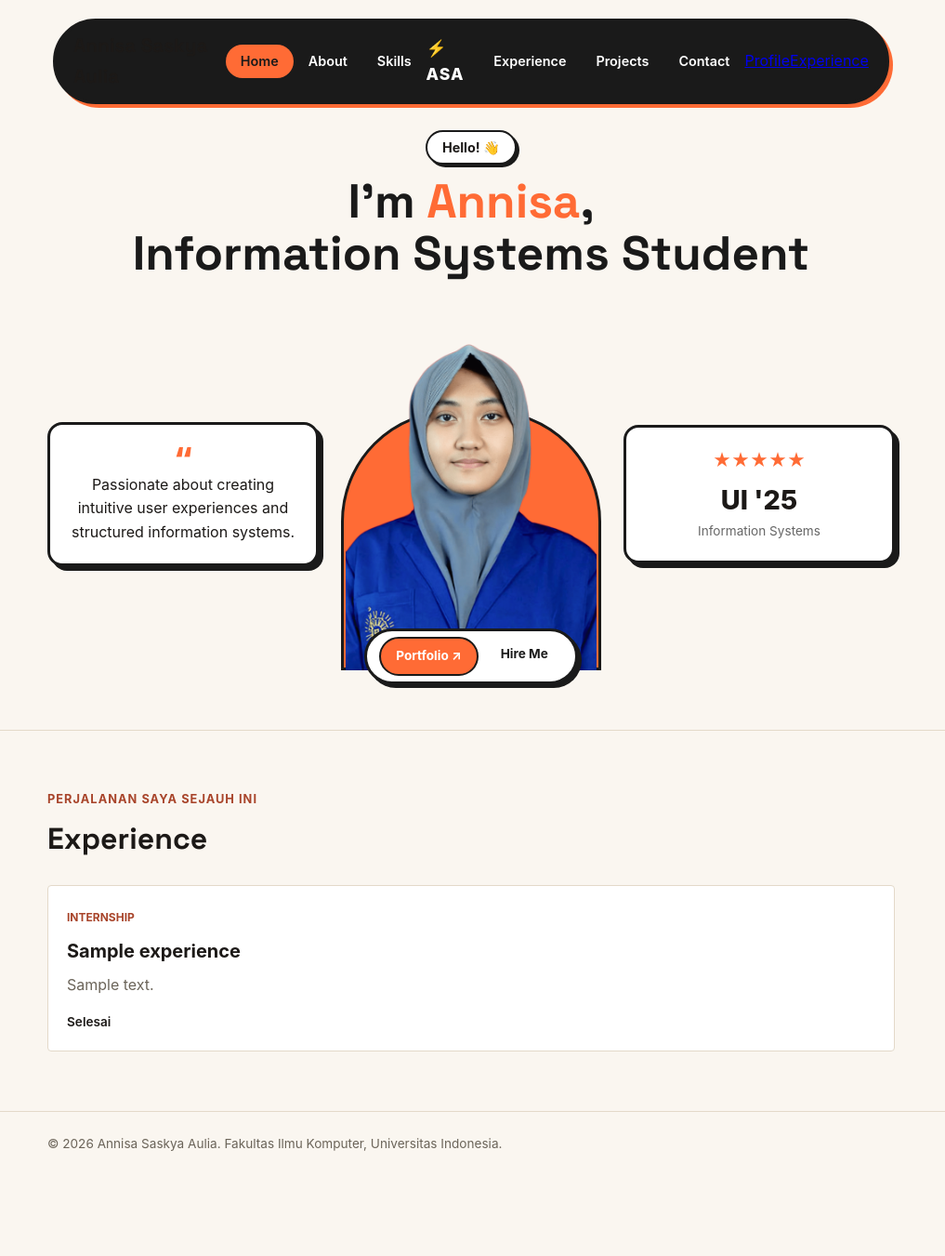
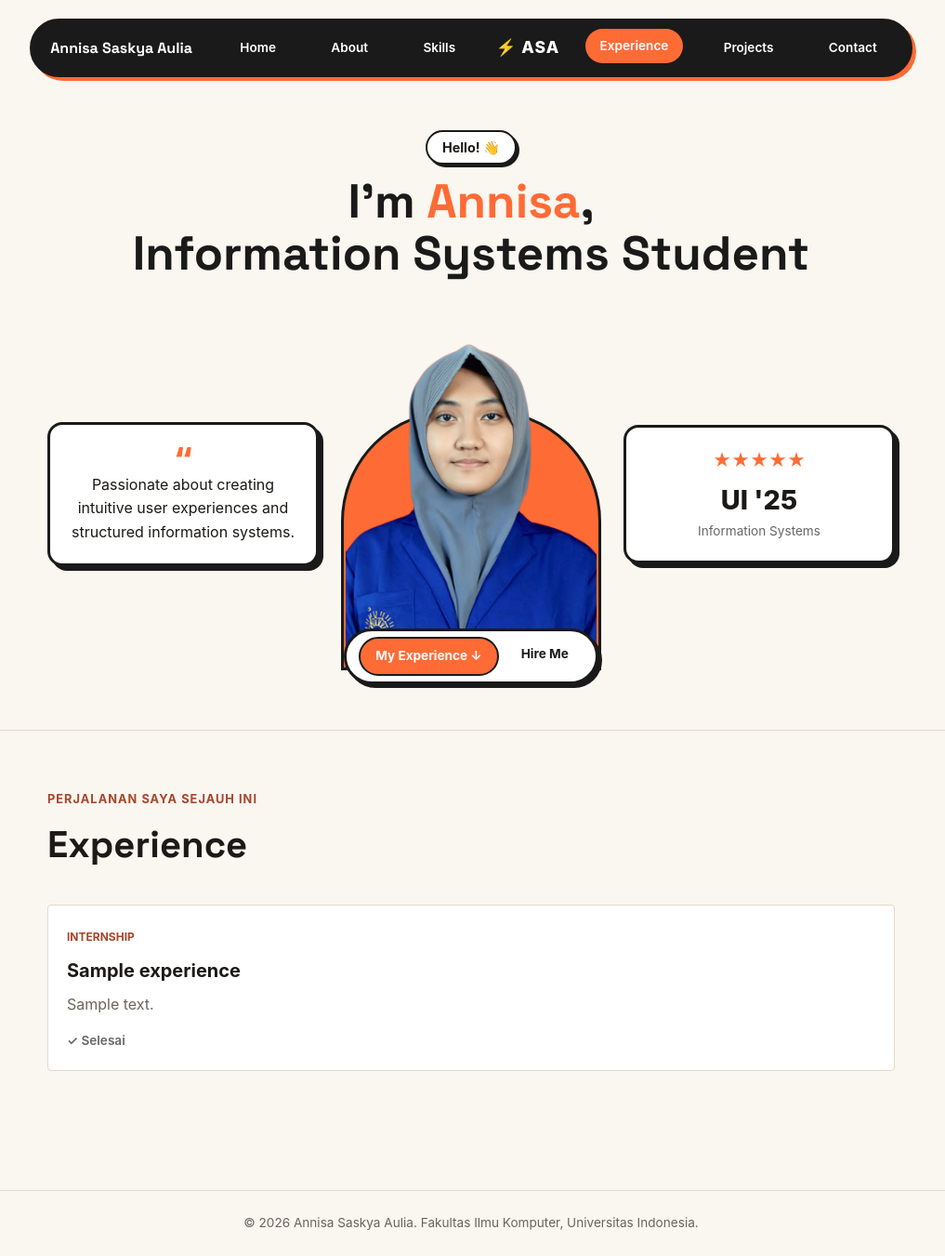
Before and after one commit to annisasaskya3-art/myportofolio, a Django app: page /experience/ in a window 1280 px wide. Shown: the whole page at 93% size, without its empty margins (133-1150 px from the left). Before the commit the page ends 1238 px from the top, so only its background shows below. Run offline with Django 5.2, Linux system fonts and the light colour scheme; tables that the repository leaves empty hold one stand-in row (values such as "Sample post").

Commit message:
fix(navbar): standardize navbar layout and animation consistency

```diff
--- a/static/css/style.css
+++ b/static/css/style.css
@@ -288,7 +287,7 @@ h1, .brand {
     transform: translateX(-50%);
     z-index: 1000;
     width: 90%;
-    max-width: 900px;
+    max-width: 950px;
 }
 
 .nav-pill {
@@ -302,19 +301,14 @@ h1, .brand {
     box-shadow: 4px 4px 0px #ff6b35;
 }
 
-.nav-link {
+.brand-link {
     color: #ffffff;
+    font-family: "Space Grotesk", sans-serif;
+    font-weight: 700;
+    font-size: 1rem;
     text-decoration: none;
-    font-size: 0.9rem;
-    font-weight: 600;
-    padding: 0.4rem 1rem;
-    border-radius: 20px;
-    transition: all 0.2s ease;
-}
-
-.nav-link.active, .nav-link:hover {
-    background: #ff6b35;
-    color: #1a1a1a;
+    margin-right: 0.5rem;
+    white-space: nowrap;
 }
 
 .nav-logo {
--- a/templates/experience.html
+++ b/templates/experience.html
@@ -7,26 +7,27 @@
     <link rel="preconnect" href="https://fonts.googleapis.com">
     <link rel="preconnect" href="https://fonts.gstatic.com" crossorigin>
     <link href="https://fonts.googleapis.com/css2?family=Space+Grotesk:wght@500;700&display=swap" rel="stylesheet">
-    <link rel="stylesheet" href="/static/css/style.css?v=2">
+    <link rel="stylesheet" href="/static/css/style.css?v=4">
 </head>
 <body>
+
     <!-- FLOATING NAVBAR -->
     <header class="floating-navbar">
         <nav class="nav-pill">
-        <a href="#profile" class="brand">{{ name }}</a>
-        <a href="#home" class="nav-link active">Home</a>
-        <a href="#about" class="nav-link">About</a>
-        <a href="#skills" class="nav-link">Skills</a>
+            <a href="{% url 'main:show_main' %}" class="brand-link">{{ name }}</a>
+            <a href="{% url 'main:show_main' %}" class="nav-link">Home</a>
+            <a href="{% url 'main:show_main' %}#about" class="nav-link">About</a>
+            <a href="{% url 'main:show_main' %}#skills" class="nav-link">Skills</a>
+
             <div class="nav-logo">⚡ ASA</div>
-        <a href="#experience" class="nav-link">Experience</a>
-        <a href="#projects" class="nav-link">Projects</a>
-        <a href="#contact" class="nav-link">Contact</a>
-        <a href="{% url 'main:show_main' %}">Profile</a>
-        <a href="{% url 'main:show_experience' %}">Experience</a>
+
+            <a href="{% url 'main:show_experience' %}" class="nav-link active">Experience</a>
+            <a href="{% url 'main:show_main' %}#projects" class="nav-link">Projects</a>
+            <a href="{% url 'main:show_main' %}#contact" class="nav-link">Contact</a>
         </nav>
     </header>
 
-<!-- HERO SECTION -->
+    <!-- HERO SECTION (Pajangan Foto & Header) -->
     <section class="hero-section" id="home">
         <div class="container">
 
@@ -54,8 +55,8 @@
                     <img src="/static/img/MyPhoto(1).png" alt="Annisa Saskya Aulia" class="hero-profile-img">
 
                     <div class="hero-cta-group">
-                    <a href="#projects" class="btn-primary">Portfolio ↗</a>
-                    <a href="#contact" class="btn-secondary">Hire Me</a>
+                        <a href="#experience-list" class="btn-primary">My Experience ↓</a>
+                        <a href="{% url 'main:show_main' %}#contact" class="btn-secondary">Hire Me</a>
                     </div>
                 </div>
 
@@ -70,11 +71,12 @@
         </div>
     </section>
 
-    <main>
-    <section class="experience-section" id="experience">
+    <!-- EXPERIENCE SECTION (Daftar Pengalaman) -->
+    <main style="padding-bottom: 4rem;">
+        <section class="experience-section" id="experience-list">
             <div class="container">
                 <p class="section-kicker">Perjalanan saya sejauh ini</p>
-            <h1>Experience</h1>
+                <h1 style="font-size: 2.5rem; font-weight: 800; margin-bottom: 2rem;">Experience</h1>
 
                 <div class="experience-grid">
                     {% for experience in experience_list %}
@@ -88,25 +90,29 @@
                             </p>
 
                             {% if experience.is_ongoing %}
-                            <p class="experience-status">Sedang berlangsung</p>
+                                <p class="experience-status" style="color: #ff6b35;">⚡ Sedang berlangsung</p>
                             {% else %}
-                            <p class="experience-status">Selesai</p>
+                                <p class="experience-status" style="color: #666;">✓ Selesai</p>
                             {% endif %}
                         </article>
                     {% empty %}
-                    <p class="empty-state">
-                        Belum ada pengalaman yang ditambahkan.
+                        <div class="experience-card" style="grid-column: 1 / -1; text-align: center; padding: 3rem;">
+                            <p class="empty-state" style="font-size: 1.1rem; font-weight: 700;">
+                                Belum ada pengalaman yang ditambahkan. 🛠️
                             </p>
+                        </div>
                     {% endfor %}
                 </div>
             </div>
         </section>
     </main>
 
+    <!-- FOOTER -->
     <footer class="site-footer">
-        <div class="container">
+        <div class="container" style="text-align: center;">
             <p>&copy; 2026 {{ name }}. Fakultas Ilmu Komputer, Universitas Indonesia.</p>
         </div>
     </footer>
+
 </body>
 </html>
```
Also changed, not shown: other parts of static/css/style.css (+27 -12 lines), templates/index.html (+7 -5 lines). Lines whose indentation alone changed are shown as unchanged.
